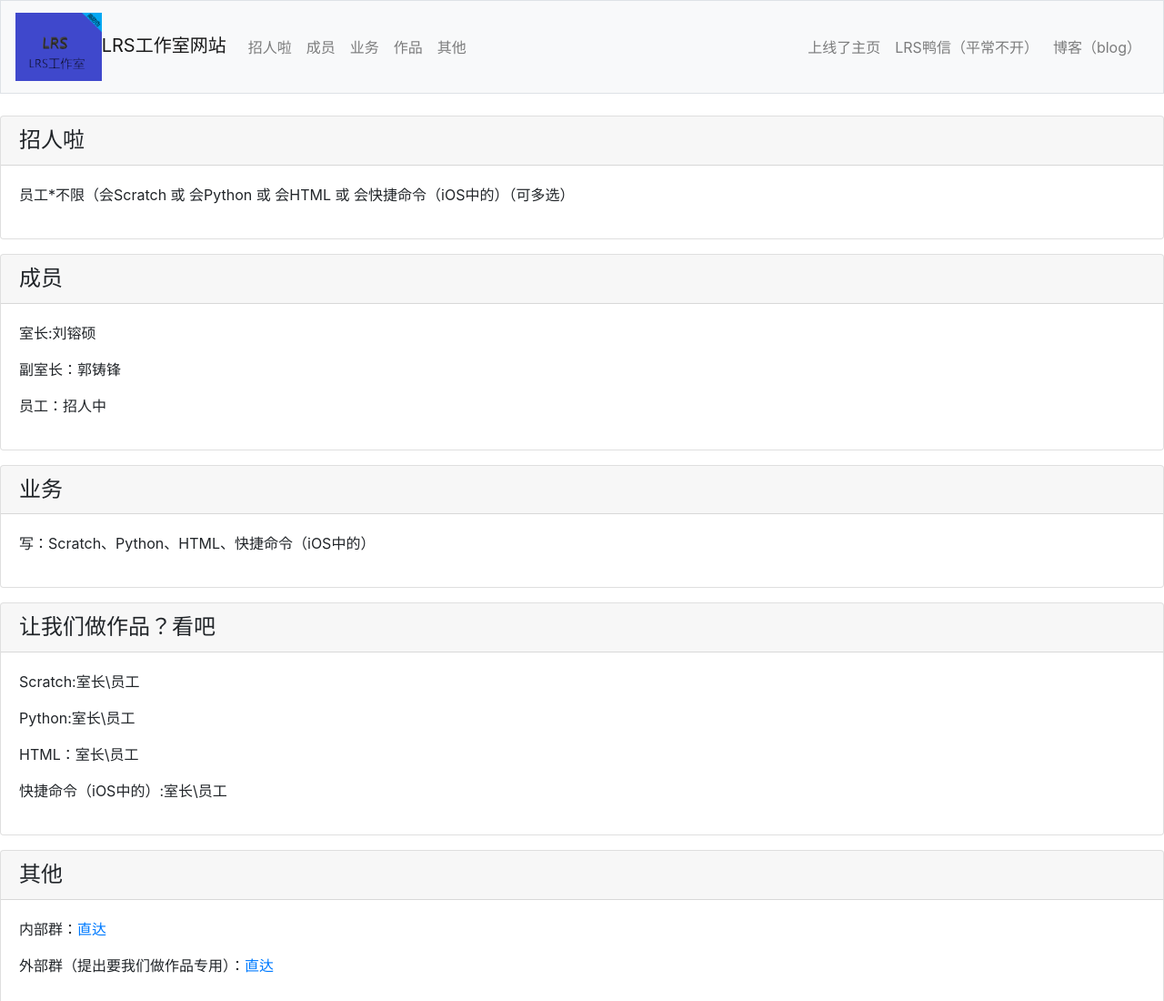
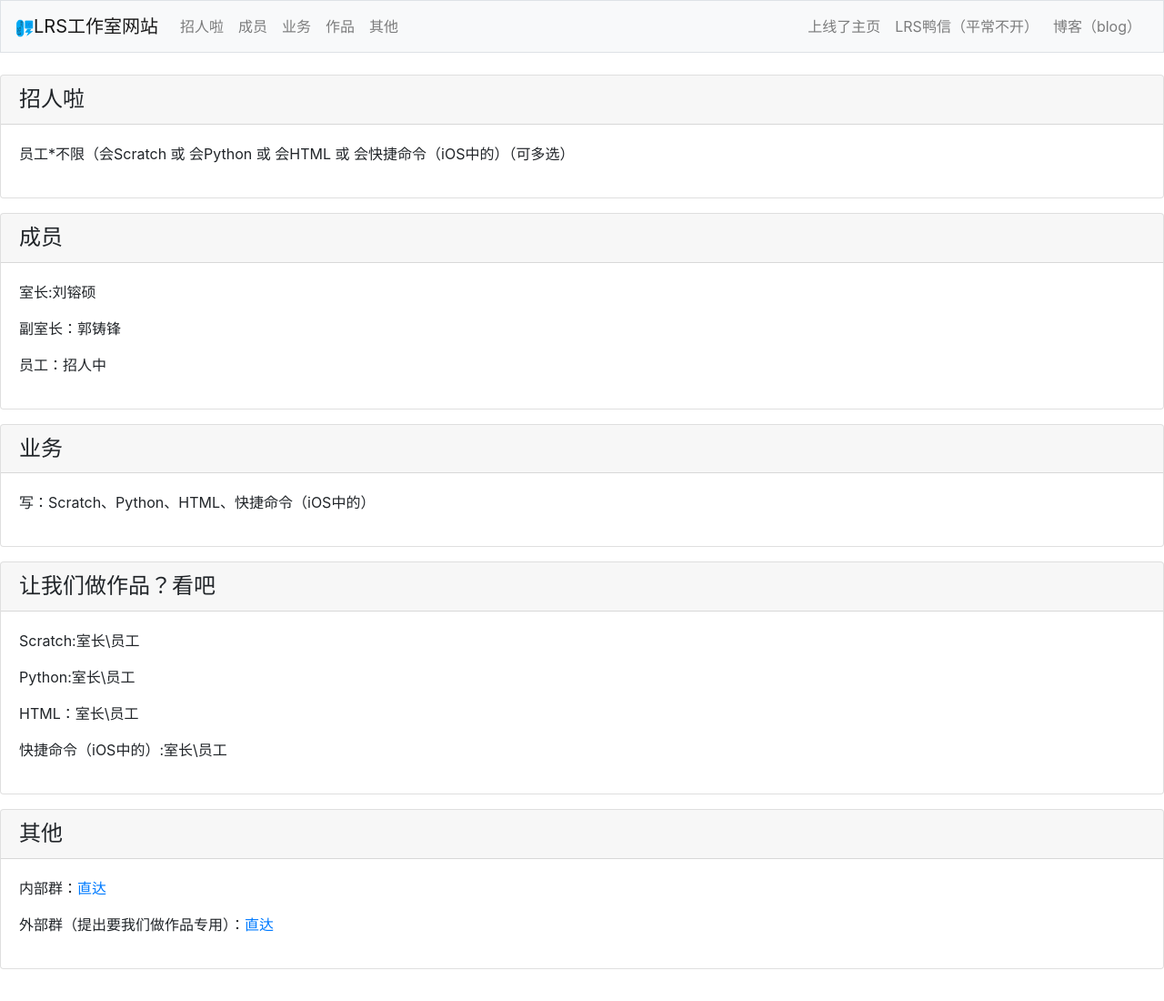
Before and after one commit to lwsv/lwsv.github.io, a plain HTML site: page index.html in a window 1280 px wide. Shown: the top 1100 px of the page at 91% size. Drawn offline with nearby package versions, Linux system fonts and the light colour scheme.

Commit message:
update index.html

```diff
--- a/index.html
+++ b/index.html
@@ -16,7 +16,7 @@ body{
     </head>
     <body>
         <nav class="navbar navbar-expand-md navbar-light bg-light mb-4 border">
-            <a class="navbar-brand" href="/"><img src="./LRSLOGO.png" height="75"/>LRS工作室网站</a>
+            <a class="navbar-brand" href="/"><img src="./logo.png" height="20"/>LRS工作室网站</a>
             <button class="navbar-toggler" type="button"
                     data-toggle="collapse" data-target="#navbarCollapse"
                     aria-controls="navbarCollapse" aria-expanded="false"
```
Also changed, not shown: logo.png (added).
